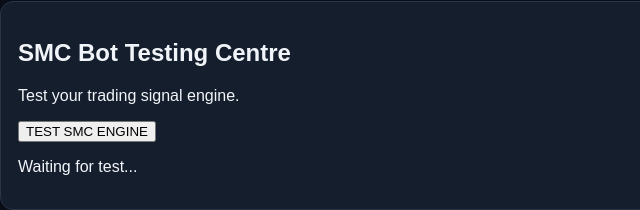
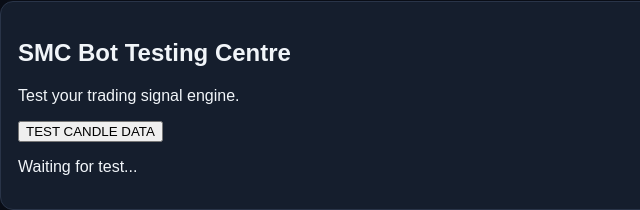
Before and after one commit to sqiniza/my-ai-trading-signals, a plain HTML site: page index.html in a window 1280 px wide. Shown: the part 1088-1298 px from the top of the page, 0-640 px from the left. Drawn offline with Linux system fonts and the light colour scheme.

Commit message:
Change button to test candle data instead of SMC engine

```diff
--- a/index.html
+++ b/index.html
@@ -493,7 +493,7 @@ function testCandleData() {
 <div class="card">
   <h2>SMC Bot Testing Centre</h2>
   <p>Test your trading signal engine.</p>
-  <button onclick="runSMCTest()">TEST SMC ENGINE</button>
+  <button onclick="runCandleTest()">TEST CANDLE DATA</button>
   <p id="smc-test-result">Waiting for test...</p>
 </div>
 </body>
```
